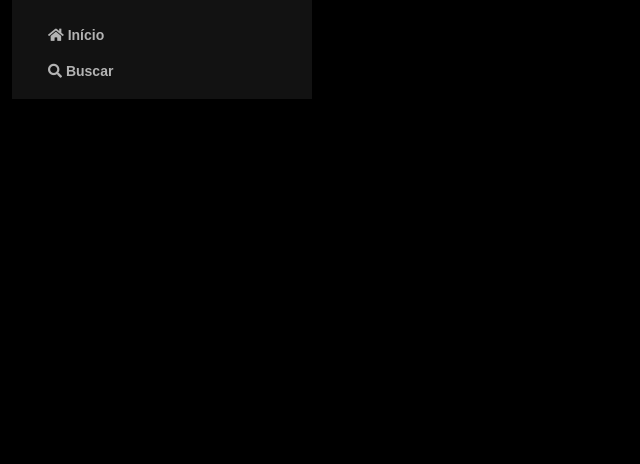
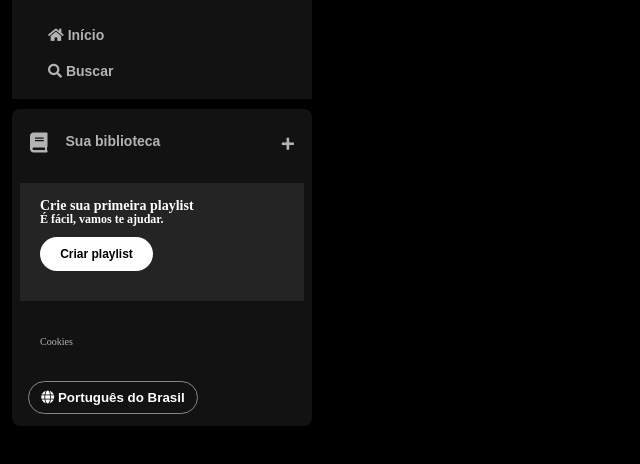
Before and after one commit to fabriciozulian/spotify-imersao-alura, a plain HTML site: page index.html in a window 1280 px wide. Shown: the part 74-538 px from the top of the page, without its empty margins (0-640 px from the left). Drawn offline with Linux system fonts and the light colour scheme.

Commit message:
Adicionando estilizações

```diff
--- a/index.html
+++ b/index.html
@@ -1,5 +1,6 @@
 <!DOCTYPE html>
 <html lang="pt-BR">
+
 <head>
     <meta charset="UTF-8">
     <meta name="viewport" content="width=device-width, initial-scale=1.0">
@@ -8,12 +9,14 @@
     <link rel="stylesheet" href="styles.css">
 
     <!-- Links para trazer os ícones via CDN -->
-  <link rel="stylesheet" href="https://use.fontawesome.com/releases/v5.15.4/css/solid.css"/>
-  <link rel="stylesheet" href="https://use.fontawesome.com/releases/v5.15.4/css/fontawesome.css"/>
+    <link rel="stylesheet" href="https://use.fontawesome.com/releases/v5.15.4/css/solid.css" />
+    <link rel="stylesheet" href="https://use.fontawesome.com/releases/v5.15.4/css/fontawesome.css" />
 
 </head>
+
 <body>
     <div class="sidebar">
+        <div>
             <nav class="sidebar_navigation">
                 <div>
                     <div class="logo">
@@ -21,7 +24,7 @@
                             <img src=".\assets\icons\logo-spotify.png" alt="logo do spotify">
                         </a>
                     </div>
-                <div>
+
                     <ul>
                         <li>
                             <a href="">
@@ -36,9 +39,40 @@
                             </a>
                         </li>
                     </ul>
+
+                </div>
+            </nav>
+            <div class="library">
+                <div class="library_content">
+                    <button class="library_button">
+                        <span class="fa fas fa-book"></span>
+                        <span>Sua biblioteca</span>
+                    </button>
+                    <span class="fa fa-plus"></span>
+                </div>
+                <section class="section-playlist">
+                    <div class="section-playlist_content">
+                        <span class="text title">Crie sua primeira playlist</span>
+                        <span class="text subtitle">É fácil, vamos te ajudar.</span>
+                        <button class="section-playlist_button">
+                            <span>Criar playlist</span>
+                        </button>
+                    </div>
+                </section>
+                <div class="cookies">
+                    <a href="">Cookies</a>
+                </div>
+
+                <div class="languages">
+                    <button class="languages_button">
+                        <span class="fa fa-globe"></span>
+                        <span>Português do Brasil</span>
+                    </button>
                 </div>
             </div>
-        </nav>
+
+        </div>
     </div>
 </body>
+
 </html>
--- a/styles.css
+++ b/styles.css
@@ -48,3 +48,122 @@ h1 {
     font-size: 14px;
     font-family: "DM Sans", sans-serif;
 }
+
+.library{
+    background-color: #121212;
+    border-radius: 8px;
+    display: flex;
+    justify-content: space-between;
+    flex-direction: column;
+    padding: 4px 8px;
+    color: #b3b3b3;
+    font-weight: 600;
+    font-size: 14px;
+    margin-top: 10px;
+}
+
+.library .library_content{
+    display: flex;
+    justify-content: space-between;
+}
+
+.library .library_button{
+    display: flex;
+    margin-right: 10px;
+    color: #b3b3b3;
+    background-color: transparent;
+    border: 0px;
+    font-size: 14px;
+    font-weight: 700;
+    font-family: "DM Sans", sans-serif;
+    text-align: center;
+    text-decoration: none;
+    text-transform: none;
+    padding: 20px 10px;
+}
+
+.library .library_button .fa{
+    font-size: 20px;
+    margin-right: 10px;
+    font-weight: 300;
+    padding-right: 8px;
+}
+
+.library .library_content .fa-plus{
+    margin: 24px 10px;
+}
+
+
+.section-playlist{
+    display: flex;
+    align-items: flex-start;
+    justify-content: space-between;
+    gap: 20px;
+    background-color: #242424;
+    color: #b3b3b3;
+    font-weight: 600;
+    font-size: 14px;
+    margin: 8px 0px;
+    padding: 16px 20px;
+}
+
+.section-playlist .section-playlist_content{
+    display: flex;
+    flex-direction: column;
+}
+
+.section-playlist_content{
+    padding-bottom: 14px;
+    color: #fff;
+}
+
+.section-playlist_content .title{
+    font-weight: 700;
+}
+
+.section-playlist_content .subtitle{
+    font-weight: 500px;
+    font-size: 12px;
+}
+
+.section-playlist_content .section-playlist_button{
+    background-color: #fff;
+    color: #000;
+    border-radius: 20px;
+    font-size: 12px;
+    font-weight: 700;
+    font-family: "DM Sans", sans-serif;
+    text-decoration: none;
+    text-transform: none;
+    padding: 10px;
+    border: 0px;
+    width: 113px;
+    margin-top: 12px;
+}
+
+.sidebar .cookies{
+    margin: 25px 20px;
+}
+
+.sidebar .cookies a{
+    color: #b3b3b3;
+    font-weight: 500;
+    font-size: 10px;
+    text-decoration: none;
+}
+
+.sidebar .cookies a:hover{
+    text-decoration: underline;
+}
+
+.languages .languages_button{
+    background-color: transparent;
+    border: 1px solid #878787;
+    color: #fff;
+    cursor: pointer;
+    font-weight: bold;
+    width: 170px;
+    margin: 8px;
+    padding: 8px;
+    border-radius:  20px;
+}
```
Lines whose indentation alone changed are shown as unchanged.
